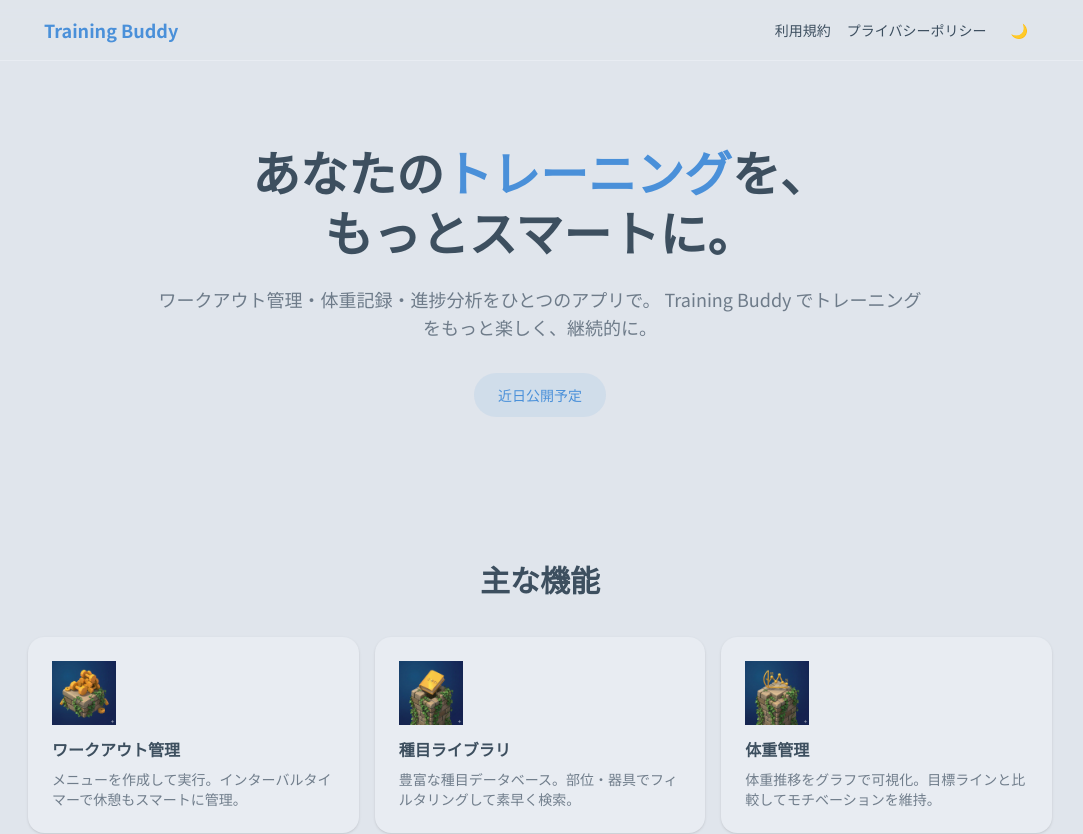
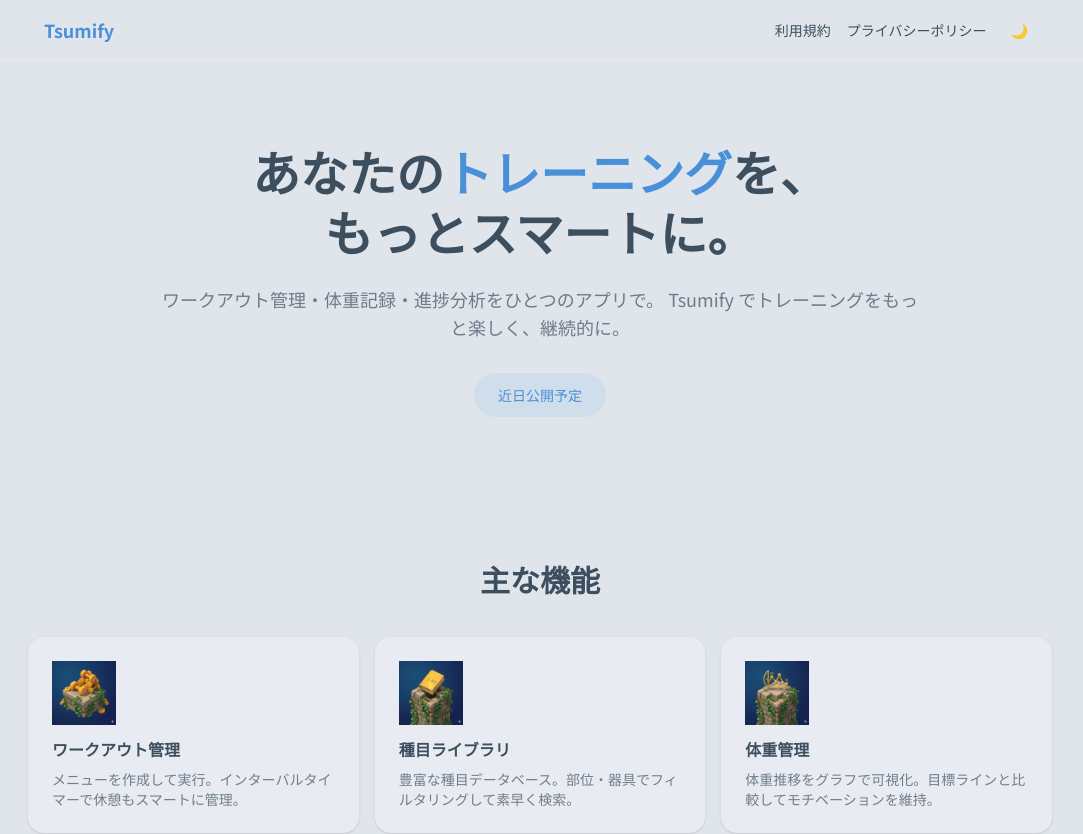
Before and after one commit to kakeru1939-ui/training-buddy-website, a Next.js app: page / in a window 1280 px wide. Shown: the top 834 px of the page, without its empty margins (100-1183 px from the left). Built offline with nearby package versions, Linux system fonts and the light colour scheme.

Commit message:
update: アプリ名を Training Buddy から Tsumify に変更

```diff
--- a/app/layout.tsx
+++ b/app/layout.tsx
@@ -11,8 +11,8 @@ const notoSansJP = Noto_Sans_JP({
 })
 
 export const metadata: Metadata = {
-  title: 'Training Buddy — あなたのトレーニングパートナー',
-  description: 'ワークアウト管理・体重記録・進捗分析をひとつのアプリで。Training Buddy でトレーニングをもっと楽しく。',
+  title: 'Tsumify — あなたのトレーニングパートナー',
+  description: 'ワークアウト管理・体重記録・進捗分析をひとつのアプリで。Tsumify でトレーニングをもっと楽しく。',
 }
 
 export default function RootLayout({
--- a/app/privacy/page.tsx
+++ b/app/privacy/page.tsx
@@ -3,7 +3,7 @@ import { Navbar } from '@/components/Navbar'
 import { Footer } from '@/components/Footer'
 
 export const metadata: Metadata = {
-  title: 'プライバシーポリシー | Training Buddy',
+  title: 'プライバシーポリシー | Tsumify',
 }
 
 export default function PrivacyPage() {
--- a/app/terms/page.tsx
+++ b/app/terms/page.tsx
@@ -3,7 +3,7 @@ import { Navbar } from '@/components/Navbar'
 import { Footer } from '@/components/Footer'
 
 export const metadata: Metadata = {
-  title: '利用規約 | Training Buddy',
+  title: '利用規約 | Tsumify',
 }
 
 export default function TermsPage() {
@@ -18,7 +18,7 @@ export default function TermsPage() {
           <section>
             <h2 className="text-xl font-semibold text-[var(--color-text)]">第1条（適用）</h2>
             <p className="mt-3">
-              本規約は、Training Buddy（以下「本アプリ」）の利用条件を定めるものです。
+              本規約は、Tsumify（以下「本アプリ」）の利用条件を定めるものです。
               ユーザーの皆さまには、本規約に従って本アプリをご利用いただきます。
             </p>
           </section>
--- a/components/Footer.tsx
+++ b/components/Footer.tsx
@@ -14,7 +14,7 @@ export function Footer() {
             プライバシーポリシー
           </Link>
         </div>
-        <p>© {year} Training Buddy. All rights reserved.</p>
+        <p>© {year} Tsumify. All rights reserved.</p>
       </div>
     </footer>
   )
--- a/components/Hero.tsx
+++ b/components/Hero.tsx
@@ -8,7 +8,7 @@ export function Hero() {
         </h1>
         <p className="mt-6 text-lg text-[var(--color-text)]/70">
           ワークアウト管理・体重記録・進捗分析をひとつのアプリで。
-          Training Buddy でトレーニングをもっと楽しく、継続的に。
+          Tsumify でトレーニングをもっと楽しく、継続的に。
         </p>
         <div className="mt-8">
           <span className="inline-block rounded-full bg-[var(--color-accent)]/10 px-6 py-3 text-sm font-medium text-[var(--color-accent)]">
--- a/components/Navbar.tsx
+++ b/components/Navbar.tsx
@@ -6,7 +6,7 @@ export function Navbar() {
     <header className="sticky top-0 z-50 border-b border-[var(--color-bg-elevated)] bg-[var(--color-bg)]/80 backdrop-blur-sm">
       <nav className="mx-auto flex max-w-5xl items-center justify-between px-4 py-3">
         <Link href="/" className="text-lg font-bold text-[var(--color-accent)]">
-          Training Buddy
+          Tsumify
         </Link>
         <div className="flex items-center gap-4 text-sm">
           <Link href="/terms" className="hover:text-[var(--color-accent)] transition-colors">
```
